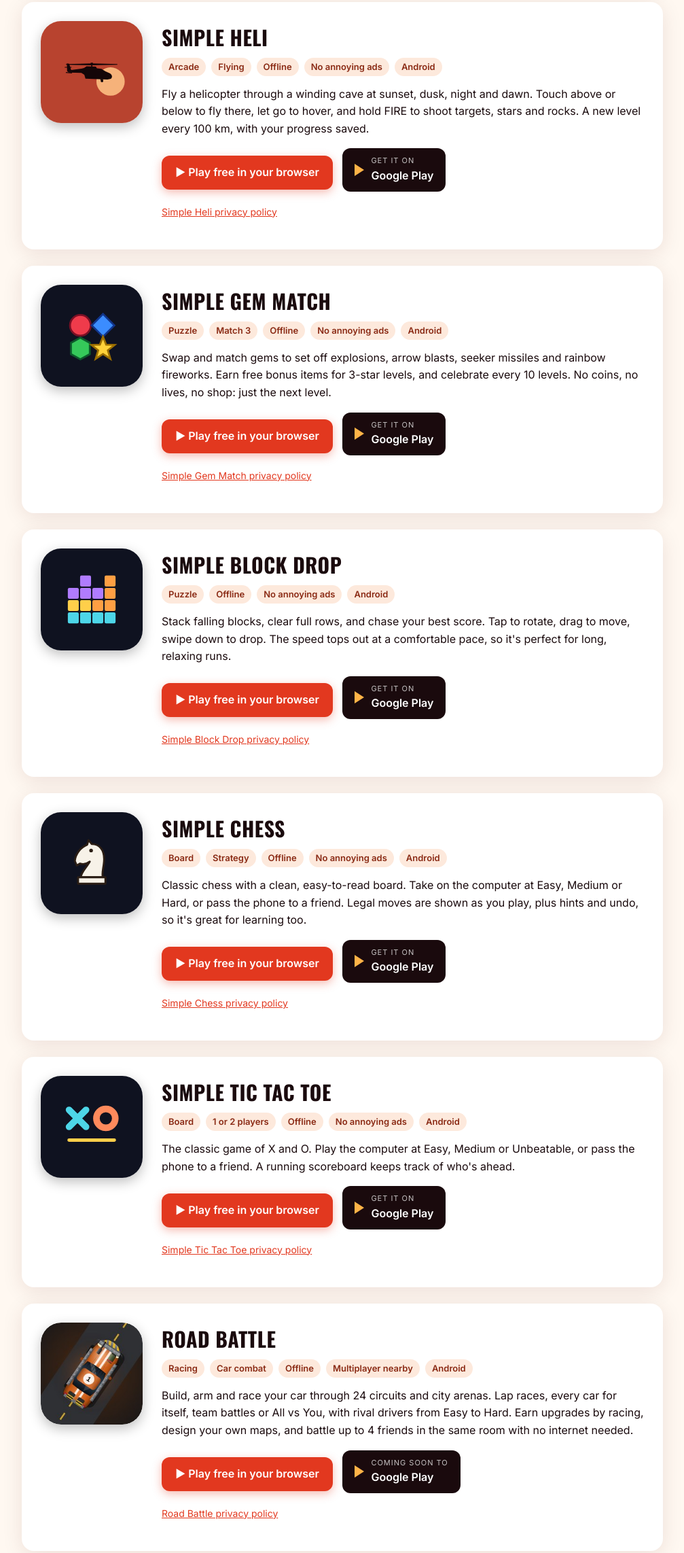
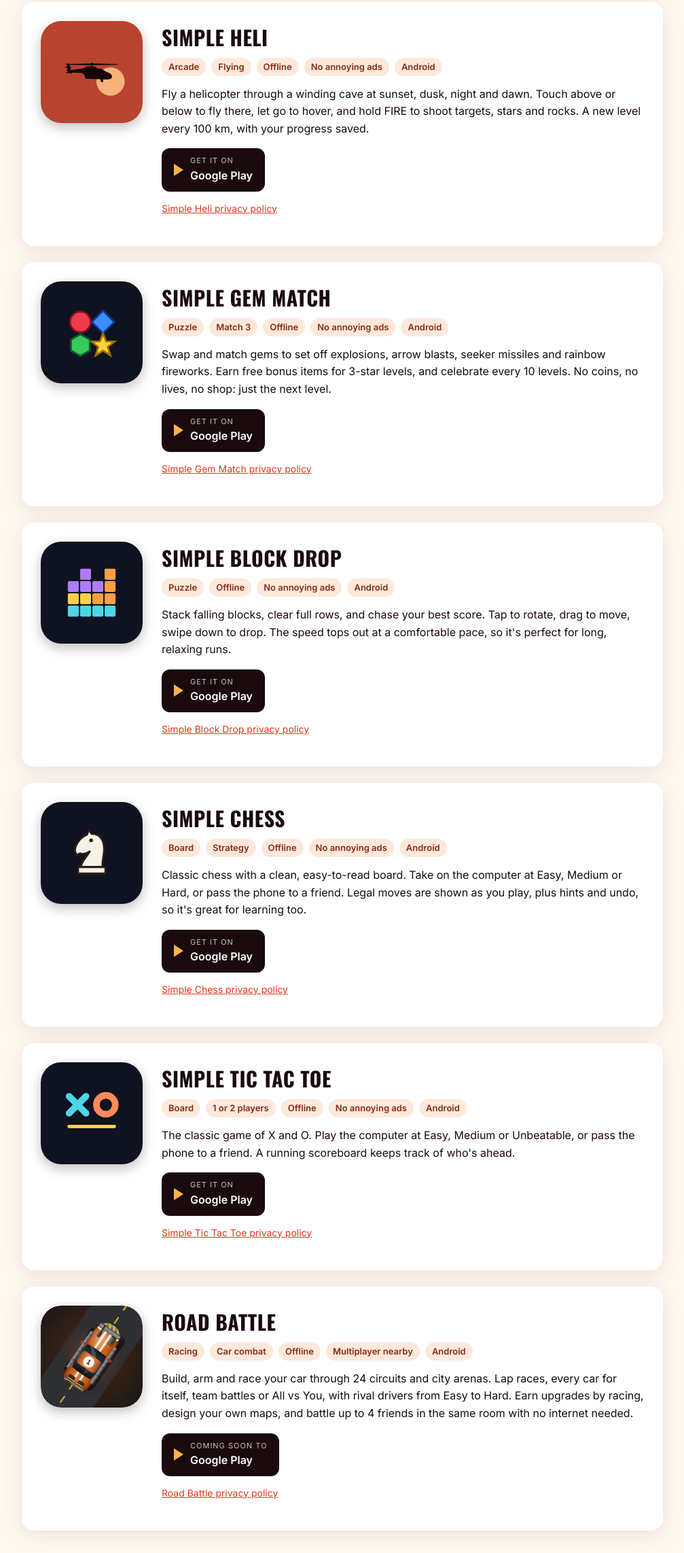
Before and after one commit to mike68med-hue/rotorwash-games, a plain HTML site: page index.html in a window 1280 px wide. Shown: the part 1640-3925 px from the top of the page at 68% size, without its empty margins (136-1143 px from the left). Drawn offline with nearby package versions, Linux system fonts and the light colour scheme.

Commit message:
Remove 'Play free in your browser' buttons from the home page
Co-Authored-By: Claude Opus 5.5 <noreply@anthropic.com>
Claude-Session: https://claude.ai/code/session_01Hfr426VeG5aXBwddTkN9WT

```diff
--- a/index.html
+++ b/index.html
@@ -251,7 +251,6 @@
       <h3>Simple Heli</h3>
       <ul class="tags"><li>Arcade</li><li>Flying</li><li>Offline</li><li>No annoying ads</li><li>Android</li></ul>
       <p>Fly a helicopter through a winding cave at sunset, dusk, night and dawn. Touch above or below to fly there, let go to hover, and hold FIRE to shoot targets, stars and rocks. A new level every 100 km, with your progress saved.</p>
-      <a class="playbtn" href="play/heli/">▶ Play free in your browser</a>
       <a class="badge" href="https://play.google.com/store/apps/details?id=com.mike68med.simpleheli" target="_blank" rel="noopener"><span class="tri"></span><span><small>Get it on</small>Google Play</span></a>
       <p style="margin-top:14px;font-size:14px;color:var(--muted)"><a href="privacy/heli.html">Simple Heli privacy policy</a></p>
     </div>
@@ -262,7 +261,6 @@
       <h3>Simple Gem Match</h3>
       <ul class="tags"><li>Puzzle</li><li>Match 3</li><li>Offline</li><li>No annoying ads</li><li>Android</li></ul>
       <p>Swap and match gems to set off explosions, arrow blasts, seeker missiles and rainbow fireworks. Earn free bonus items for 3-star levels, and celebrate every 10 levels. No coins, no lives, no shop: just the next level.</p>
-      <a class="playbtn" href="play/gem-match/">▶ Play free in your browser</a>
       <a class="badge" href="https://play.google.com/store/apps/details?id=com.mike68med.simplegemmatch" target="_blank" rel="noopener"><span class="tri"></span><span><small>Get it on</small>Google Play</span></a>
       <p style="margin-top:14px;font-size:14px;color:var(--muted)"><a href="privacy/gem-match.html">Simple Gem Match privacy policy</a></p>
     </div>
@@ -273,7 +271,6 @@
       <h3>Simple Block Drop</h3>
       <ul class="tags"><li>Puzzle</li><li>Offline</li><li>No annoying ads</li><li>Android</li></ul>
       <p>Stack falling blocks, clear full rows, and chase your best score. Tap to rotate, drag to move, swipe down to drop. The speed tops out at a comfortable pace, so it's perfect for long, relaxing runs.</p>
-      <a class="playbtn" href="play/block-drop/">▶ Play free in your browser</a>
       <a class="badge" href="https://play.google.com/store/apps/details?id=com.mike68med.blockdrop" target="_blank" rel="noopener"><span class="tri"></span><span><small>Get it on</small>Google Play</span></a>
       <p style="margin-top:14px;font-size:14px;color:var(--muted)"><a href="privacy/block-drop.html">Simple Block Drop privacy policy</a></p>
     </div>
@@ -284,7 +281,6 @@
       <h3>Simple Chess</h3>
       <ul class="tags"><li>Board</li><li>Strategy</li><li>Offline</li><li>No annoying ads</li><li>Android</li></ul>
       <p>Classic chess with a clean, easy-to-read board. Take on the computer at Easy, Medium or Hard, or pass the phone to a friend. Legal moves are shown as you play, plus hints and undo, so it's great for learning too.</p>
-      <a class="playbtn" href="play/chess/">▶ Play free in your browser</a>
       <a class="badge" href="https://play.google.com/store/apps/details?id=com.mike68med.simplechess" target="_blank" rel="noopener"><span class="tri"></span><span><small>Get it on</small>Google Play</span></a>
       <p style="margin-top:14px;font-size:14px;color:var(--muted)"><a href="privacy/chess.html">Simple Chess privacy policy</a></p>
     </div>
@@ -295,7 +291,6 @@
       <h3>Simple Tic Tac Toe</h3>
       <ul class="tags"><li>Board</li><li>1 or 2 players</li><li>Offline</li><li>No annoying ads</li><li>Android</li></ul>
       <p>The classic game of X and O. Play the computer at Easy, Medium or Unbeatable, or pass the phone to a friend. A running scoreboard keeps track of who's ahead.</p>
-      <a class="playbtn" href="play/tic-tac-toe/">▶ Play free in your browser</a>
       <a class="badge" href="https://play.google.com/store/apps/details?id=com.mike68med.simpletictactoe" target="_blank" rel="noopener"><span class="tri"></span><span><small>Get it on</small>Google Play</span></a>
       <p style="margin-top:14px;font-size:14px;color:var(--muted)"><a href="privacy/tic-tac-toe.html">Simple Tic Tac Toe privacy policy</a></p>
     </div>
@@ -306,7 +301,6 @@
       <h3>Road Battle</h3>
       <ul class="tags"><li>Racing</li><li>Car combat</li><li>Offline</li><li>Multiplayer nearby</li><li>Android</li></ul>
       <p>Build, arm and race your car through 24 circuits and city arenas. Lap races, every car for itself, team battles or All vs You, with rival drivers from Easy to Hard. Earn upgrades by racing, design your own maps, and battle up to 4 friends in the same room with no internet needed.</p>
-      <a class="playbtn" href="play/road-battle/">▶ Play free in your browser</a>
       <a class="badge" href="#contact"><span class="tri"></span><span><small>Coming soon to</small>Google Play</span></a>
       <p style="margin-top:14px;font-size:14px;color:var(--muted)"><a href="privacy/road-battle.html">Road Battle privacy policy</a></p>
     </div>
```
